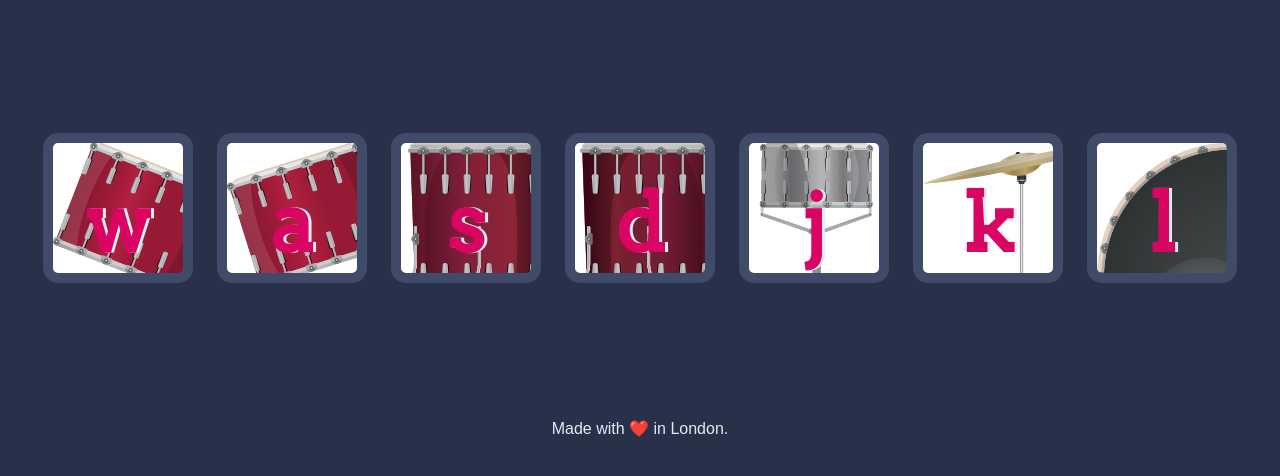
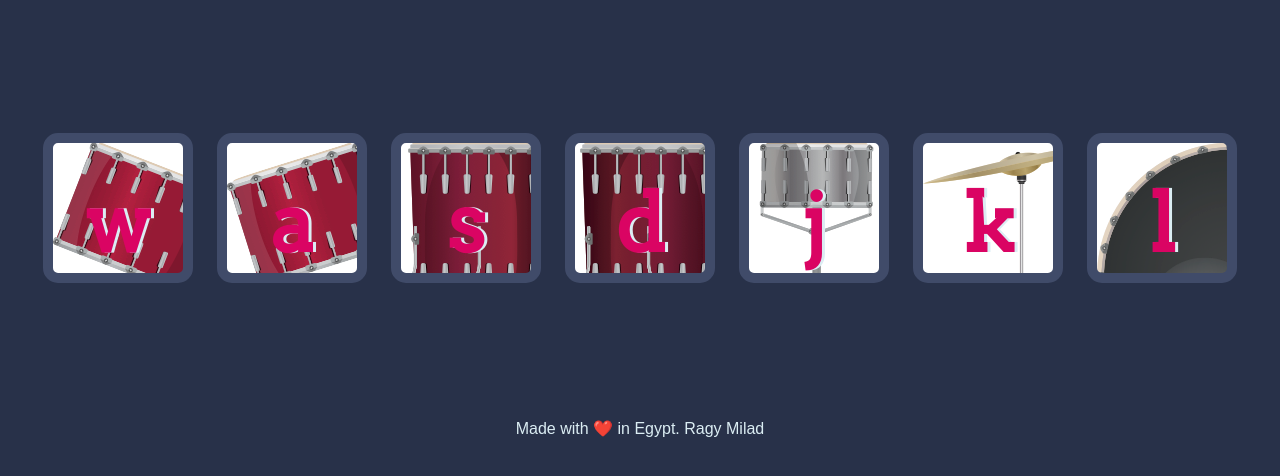
Before and after one commit to ragymilad/drums, a plain HTML site: page index.html in a window 1280 px wide. Shown: the part 156-632 px from the top of the page. Drawn offline with Linux system fonts and the light colour scheme.

Commit message:
new index.html

```diff
--- a/index.html
+++ b/index.html
@@ -24,7 +24,10 @@
 <script src="index.js" charset="utf-8"></script>
 
 <footer>
-  Made with ❤️ in London.
+  <pr>
+    Made with ❤️ in Egypt.
+    Ragy Milad
+  </pr>
 </footer>
 </body>
 </html>
```
